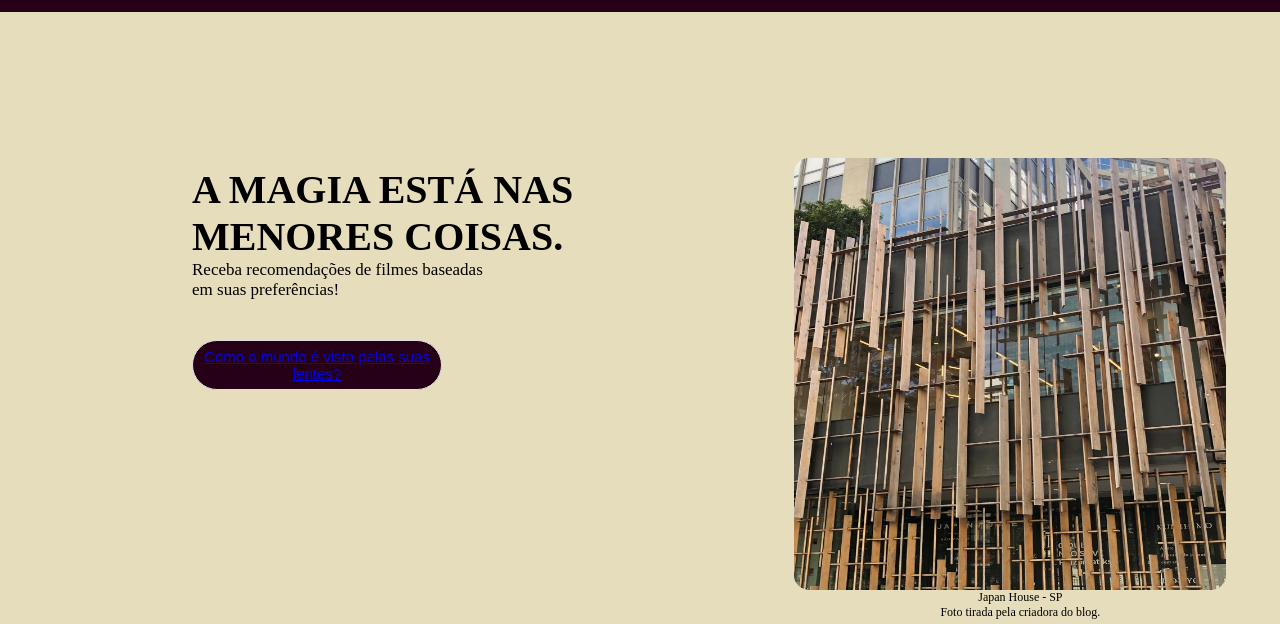
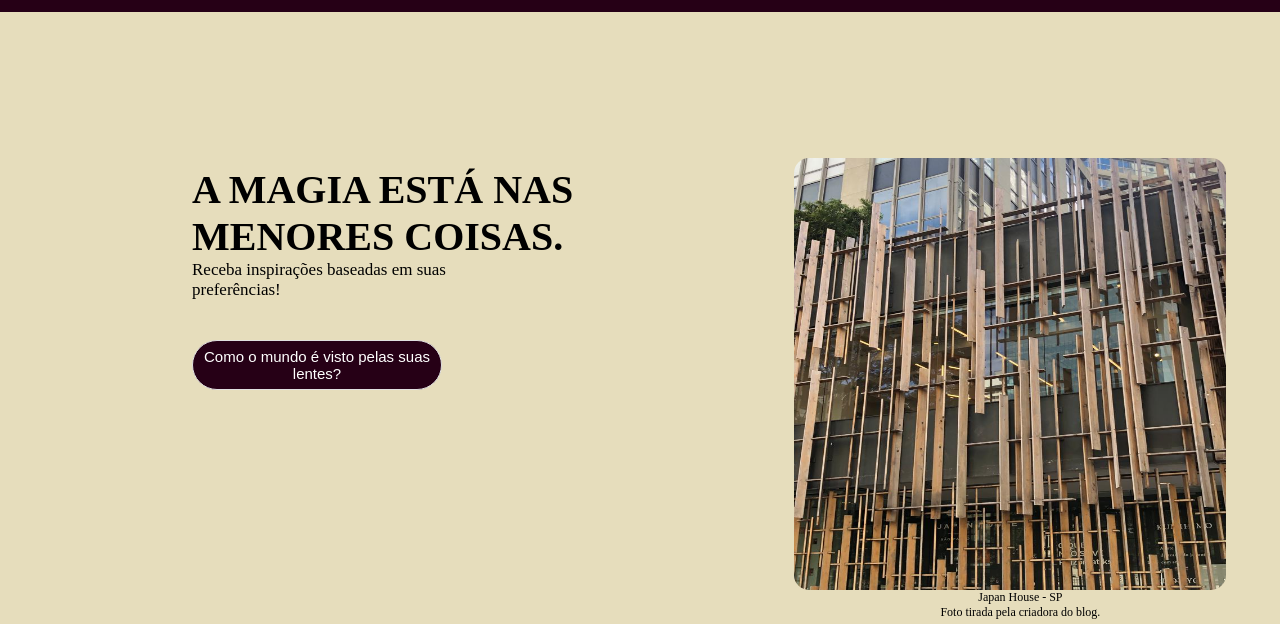
Before and after one commit to emyferreira/ProjetoPessoal, a plain HTML site: page home.html in a window 1280 px wide. Shown: the part 108-732 px from the top of the page. Drawn offline with Linux system fonts and the light colour scheme; a web font is replaced by a local one.

Commit message:
Botões sem o sublinhado embaixo

```diff
--- a/css/style_cadastro.css
+++ b/css/style_cadastro.css
@@ -41,6 +41,10 @@ input {
     display: flex;
     justify-content: space-around;
 }
+.botoesCadastro1 a {
+    text-decoration: none;
+    color: white;
+}
 .botaoVoltar1 {
     font-size: 15px;
     width: 100px;
--- a/css/style_home.css
+++ b/css/style_home.css
@@ -99,6 +99,11 @@ header {
     margin-top: 12%;
     margin-left: 15%;
     width: 47%;
+}
+
+.ladoEsquerdoHome a {
+    text-decoration: none;
+    color: white;
 }
 
 .recomendacao {
--- a/home.html
+++ b/home.html
@@ -40,7 +40,7 @@
         <div class="container">
             <div class="ladoEsquerdoHome">
                 <b>A MAGIA ESTÁ NAS MENORES COISAS</span>.</b>
-                <p>Receba recomendações de filmes baseadas em suas preferências!</p>
+                <p>Receba inspirações baseadas em suas preferências!</p>
                 <button class="botaoHome"><a href="cadastro.html">Como o mundo é visto pelas suas lentes?</a></button>
             </div>
             <div class="recomendacao">
```
